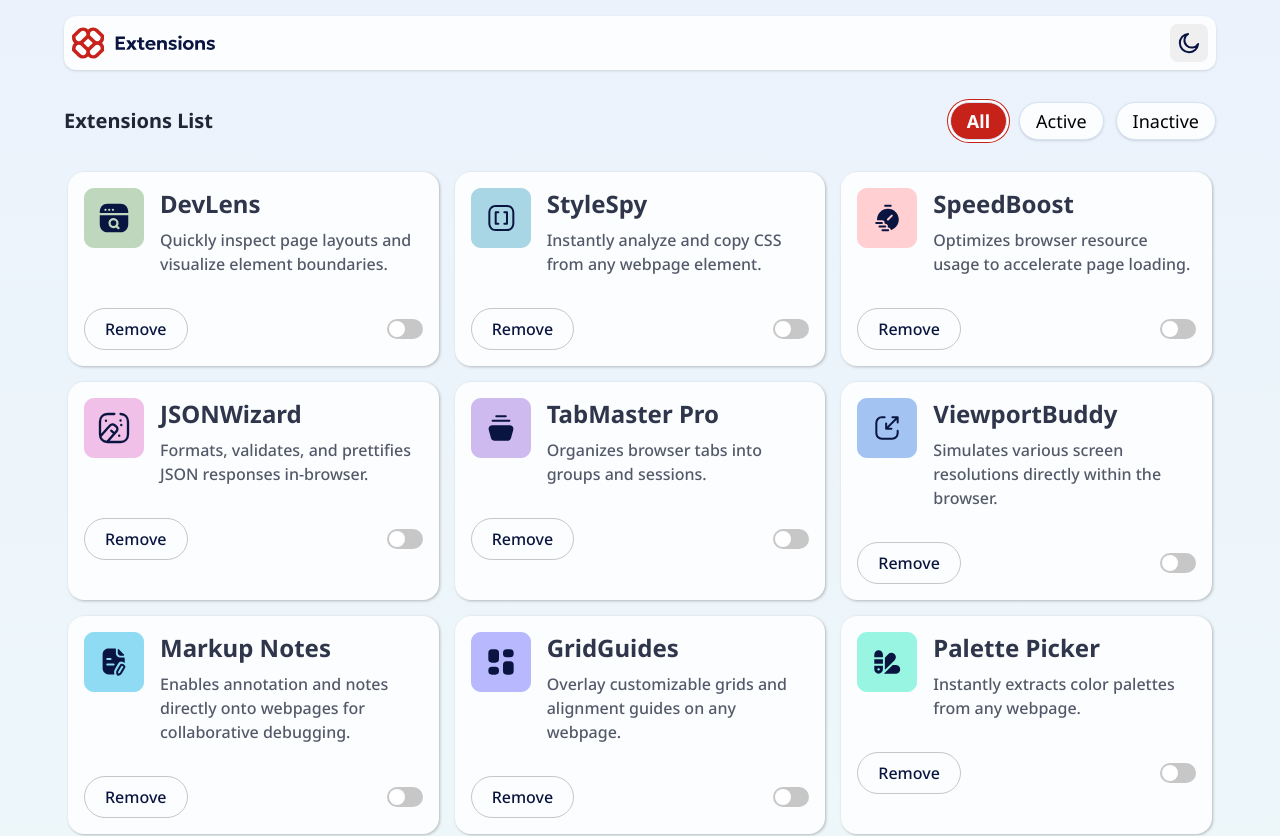
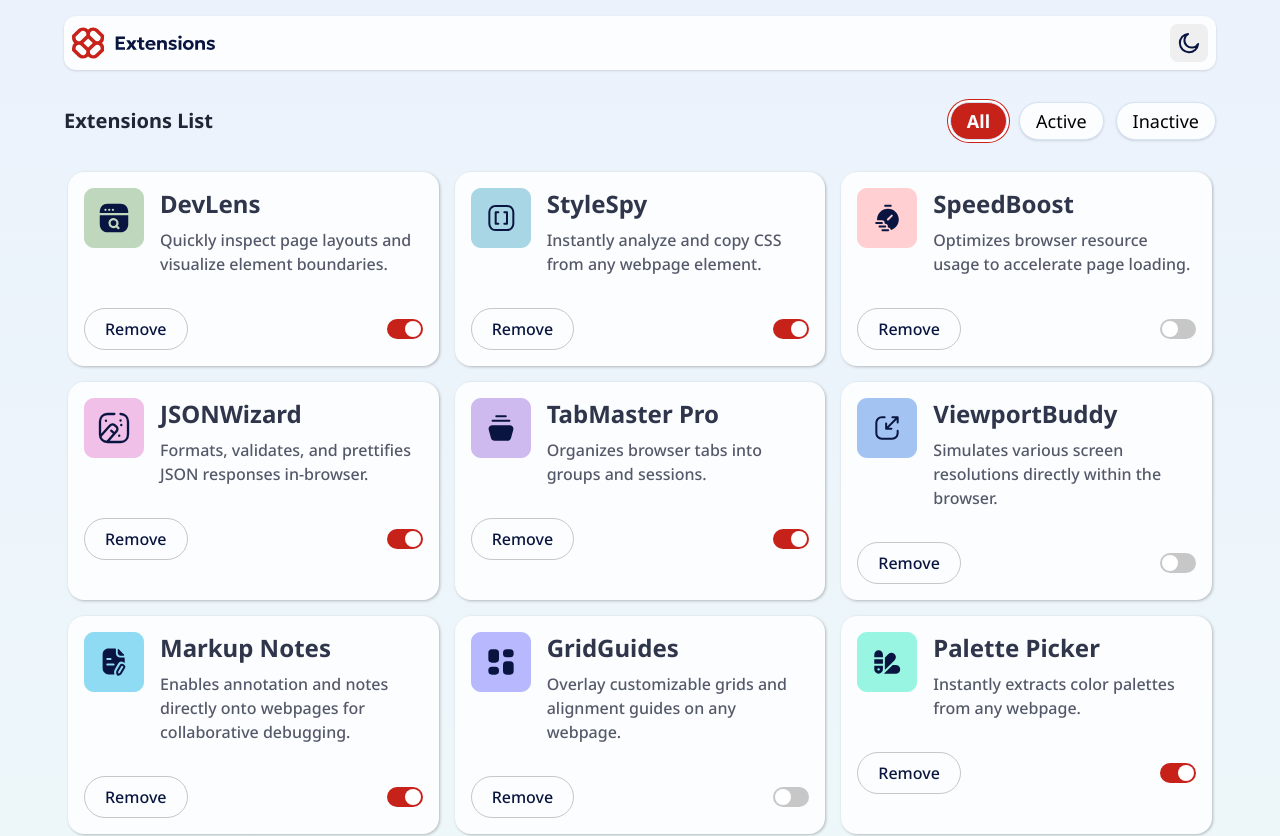
Before and after one commit to 01mehran/browser-extensions-manager, a React (Vite) app: page / in a window 1280 px wide. Shown: the top 836 px of the page. Built offline with nearby package versions, Linux system fonts and the light colour scheme.

Commit message:
feat(toggle button): add handleToggle button to show is active or not

```diff
--- a/index.html
+++ b/index.html
@@ -2,7 +2,7 @@
 <html lang="en">
   <head>
     <meta charset="UTF-8" />
-    <link rel="icon" type="image/svg+xml" href="/public/download.png" />
+    <link rel="icon" type="image/svg+xml" href="/favicon.png" />
     <meta name="viewport" content="width=device-width, initial-scale=1.0" />
     <title>browser-extensions-manager</title>
   </head>
--- a/src/components/ExtensionBox.jsx
+++ b/src/components/ExtensionBox.jsx
@@ -1,5 +1,9 @@
-export default function ExtensionBox({ extension, handleRemoveExt }) {
-  const { name, description, logo } = extension;
+export default function ExtensionBox({
+  extension,
+  handleRemoveExt,
+  handleToggleExt,
+}) {
+  const { name, description, logo, isActive } = extension;
 
   return (
     <main className="bg-primary-light-100 dark:bg-primary-dark-800 dark:ring-primary-dark-600 flex flex-col gap-4 rounded-2xl p-4 shadow-[1px_1px_3px_rgba(0,0,0,.25)] dark:ring-[1px]">
@@ -19,12 +23,24 @@ export default function ExtensionBox({ extension, handleRemoveExt }) {
       {/* Buttons */}
       <footer className="mt-4 flex items-center justify-between">
         {/* Remove button */}
-        <button onClick={() => handleRemoveExt(name)} className="text-primary-dark-900 border-primary-light-400 dark:border-primary-dark-600 dark:text-primary-light-200 text-md hover:text-primary-light-200 dark:hover:text-primary-dark-900 cursor-pointer rounded-full border px-5 py-2 font-medium transition-all duration-200 hover:bg-red-700 focus:outline-1 focus:outline-red-700 dark:hover:bg-red-500 dark:focus:bg-red-500">
+        <button
+          onClick={() => handleRemoveExt(name)}
+          className="text-primary-dark-900 border-primary-light-400 dark:border-primary-dark-600 dark:text-primary-light-200 text-md hover:text-primary-light-200 dark:hover:text-primary-dark-900 cursor-pointer rounded-full border px-5 py-2 font-medium transition-all duration-200 hover:bg-red-700 focus:outline-1 focus:outline-red-700 dark:hover:bg-red-500 dark:focus:bg-red-500"
+        >
           Remove
         </button>
         {/* Toggle button */}
-        <label className="inline-flex cursor-pointer items-center">
-          <input type="checkbox" className="peer sr-only" />
+        <label
+          className="inline-flex cursor-pointer items-center"
+          htmlFor={name}
+        >
+          <input
+            type="checkbox"
+            id={name}
+            className="peer sr-only"
+            checked={isActive}
+            onChange={() => handleToggleExt(name)}
+          />
           <div className="peer bg-primary-light-400 dark:bg-primary-dark-600 relative h-5 w-9 rounded-full peer-checked:bg-red-700 after:absolute after:start-0.5 after:top-0.5 after:h-4 after:w-4 after:rounded-full after:bg-white after:transition-all after:content-[''] peer-checked:after:translate-x-full rtl:peer-checked:after:-translate-x-full dark:peer-checked:bg-red-500"></div>
         </label>
       </footer>
--- a/src/pages/Extensions.jsx
+++ b/src/pages/Extensions.jsx
@@ -13,6 +13,24 @@ export default function Extensions() {
     setInitialExtensions((prevExt) =>
       prevExt.filter((ext) => ext.name !== name),
     );
+  }
+
+  function handleToggleExt(name) {
+    //---- Firt way;
+    setInitialExtensions((prev) =>
+      prev.map((ext) =>
+        ext.name === name ? { ...ext, isActive: !ext.isActive } : ext,
+      ),
+    );
+
+    // ---- Second way
+    // const updatedToggle = initilaExtensions.map((ext) => {
+    //   if (ext.name === name) {
+    //     return { ...ext, isActive: !ext.isActive };
+    //   }
+    // });
+
+    // setInitialExtensions(updatedToggle);
   }
 
   return (
@@ -42,6 +60,7 @@ export default function Extensions() {
                 key={ext.name}
                 extension={ext}
                 handleRemoveExt={handleRemoveExt}
+                handleToggleExt={handleToggleExt}
               />
             ))}
           </section>
```
